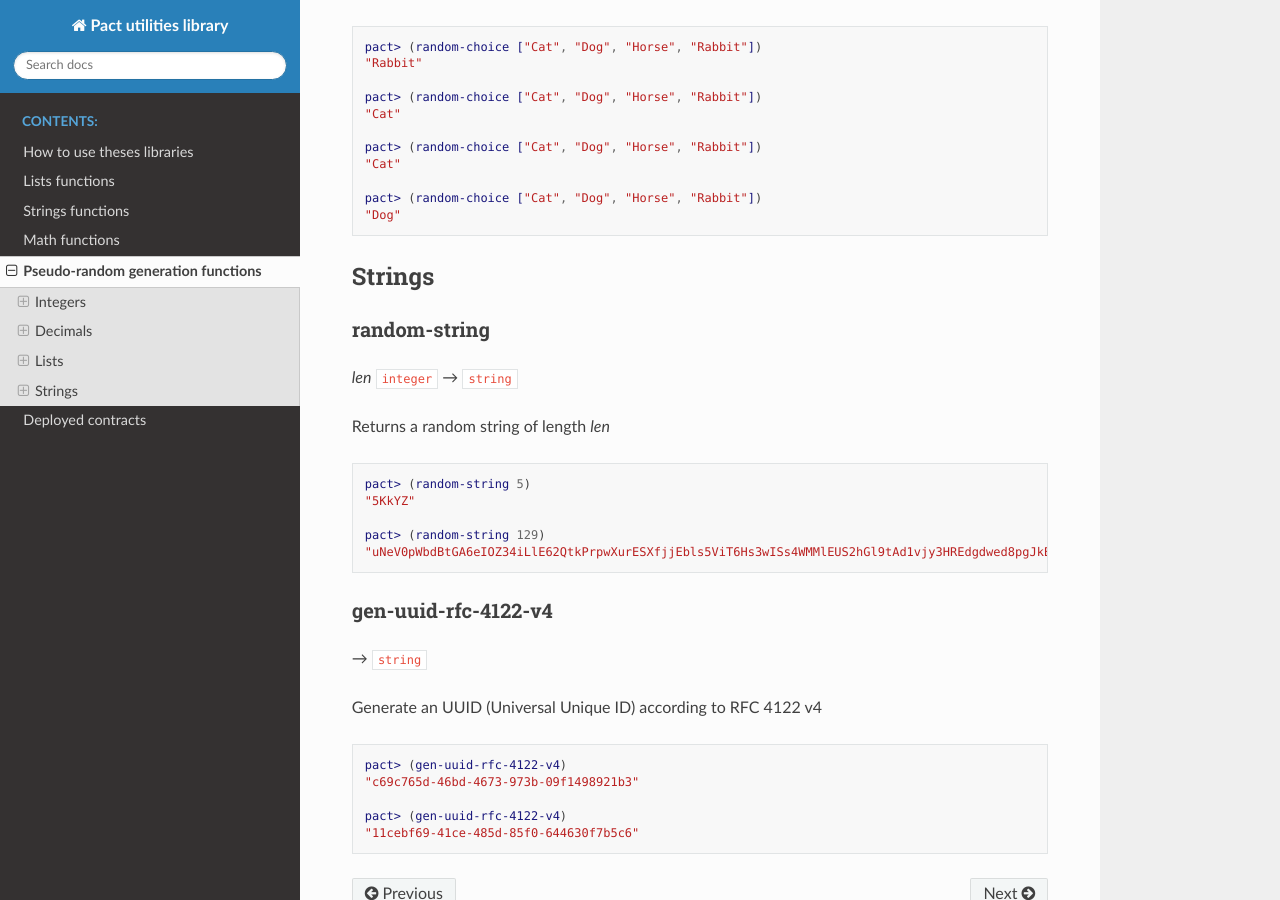
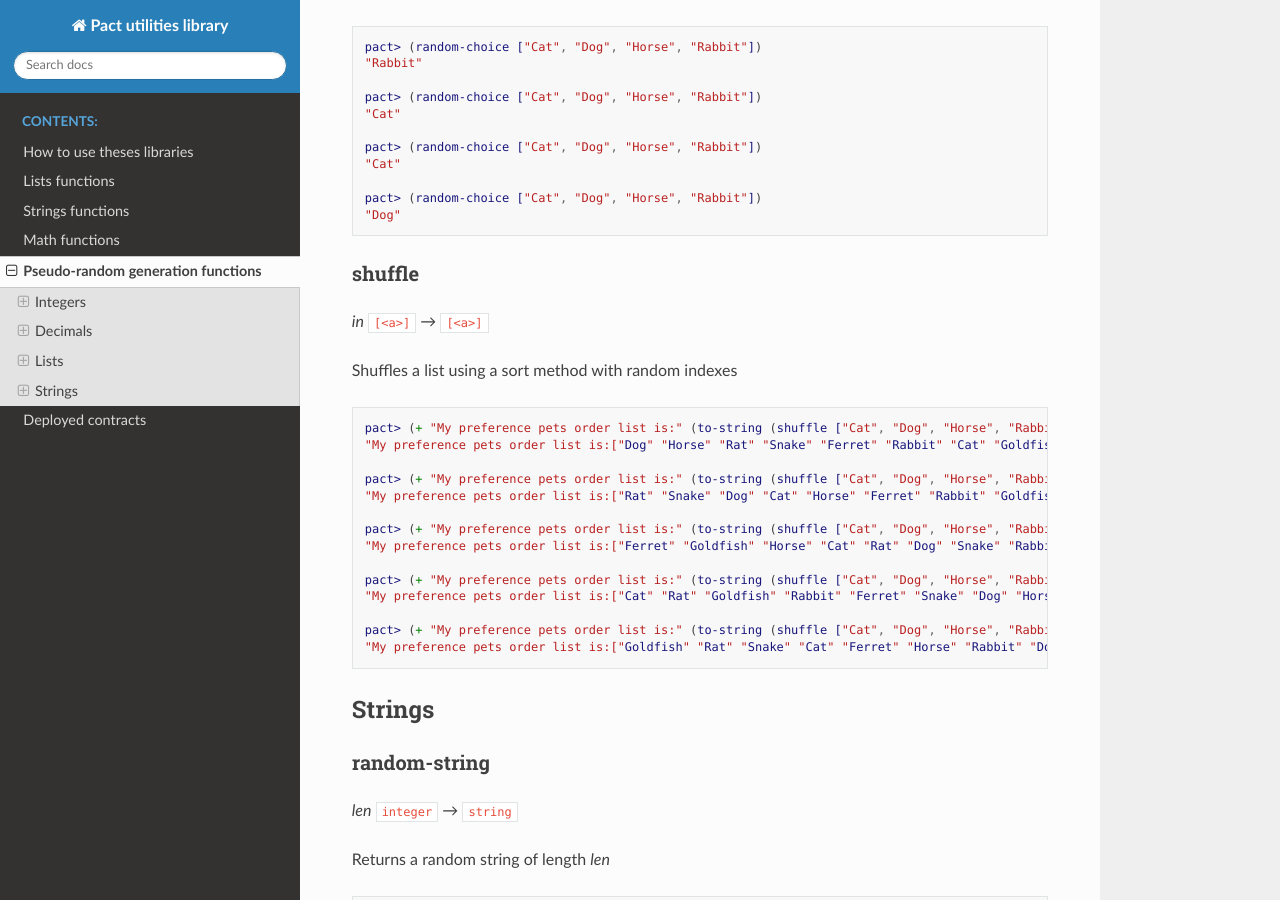
Before and after one commit to CryptoPascal31/pact-util-lib, a Sphinx documentation site: the page built from docs/source/util-random.rst, in a window 1280 px wide and 900 px high, scrolled down 1925 px. Built offline with Sphinx 7.4.7 and the Read the Docs theme 2.0.0, drawn with Linux system fonts in a browser that asks for light colours.

Commit message:
Add shuffle

```diff
--- a/docs/source/util-random.rst
+++ b/docs/source/util-random.rst
@@ -98,6 +98,28 @@ random-choice
   pact> (random-choice ["Cat", "Dog", "Horse", "Rabbit"])
   "Dog"
 
+shuffle
+~~~~~~~
+*in* ``[<a>]`` *→* ``[<a>]``
+
+Shuffles a list using a sort method with random indexes
+
+.. code:: lisp
+
+  pact> (+ "My preference pets order list is:" (to-string (shuffle ["Cat", "Dog", "Horse", "Rabbit", "Snake", "Ferret", "Rat", "Goldfish"])))
+  "My preference pets order list is:["Dog" "Horse" "Rat" "Snake" "Ferret" "Rabbit" "Cat" "Goldfish"]"
+
+  pact> (+ "My preference pets order list is:" (to-string (shuffle ["Cat", "Dog", "Horse", "Rabbit", "Snake", "Ferret", "Rat", "Goldfish"])))
+  "My preference pets order list is:["Rat" "Snake" "Dog" "Cat" "Horse" "Ferret" "Rabbit" "Goldfish"]"
+
+  pact> (+ "My preference pets order list is:" (to-string (shuffle ["Cat", "Dog", "Horse", "Rabbit", "Snake", "Ferret", "Rat", "Goldfish"])))
+  "My preference pets order list is:["Ferret" "Goldfish" "Horse" "Cat" "Rat" "Dog" "Snake" "Rabbit"]"
+
+  pact> (+ "My preference pets order list is:" (to-string (shuffle ["Cat", "Dog", "Horse", "Rabbit", "Snake", "Ferret", "Rat", "Goldfish"])))
+  "My preference pets order list is:["Cat" "Rat" "Goldfish" "Rabbit" "Ferret" "Snake" "Dog" "Horse"]"
+
+  pact> (+ "My preference pets order list is:" (to-string (shuffle ["Cat", "Dog", "Horse", "Rabbit", "Snake", "Ferret", "Rat", "Goldfish"])))
+  "My preference pets order list is:["Goldfish" "Rat" "Snake" "Cat" "Ferret" "Horse" "Rabbit" "Dog"]"
 
 
 
```
Also changed, not shown: README.md (+1 -0 lines), 2 other files.
